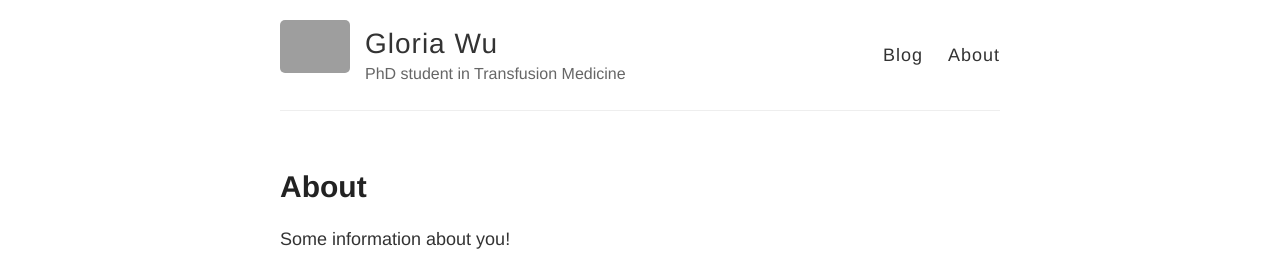
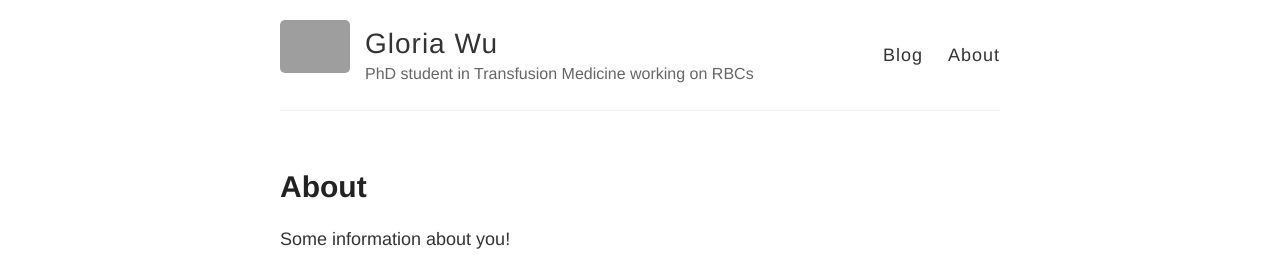
Before and after one commit to gloriawu997/gloriawu997.github.io, a Jekyll site: the page built from about.md, in a window 1280 px wide. Shown: the top 257 px of the page. Built offline with Jekyll 4.4.1, drawn with Linux system fonts in a browser that asks for light colours; grey boxes are pictures that could not be loaded.

Commit message:
change to more detail description

```diff
--- a/_config.yml
+++ b/_config.yml
@@ -6,7 +6,7 @@
 name: Gloria Wu
 
 # Short bio or description (displayed in the header)
-description: PhD student in Transfusion Medicine
+description: PhD student in Transfusion Medicine working on RBCs
 
 # URL of your avatar or profile pic (you could use your GitHub profile pic)
 avatar: https://raw.githubusercontent.com/barryclark/jekyll-now/master/images/jekyll-logo.png
```
